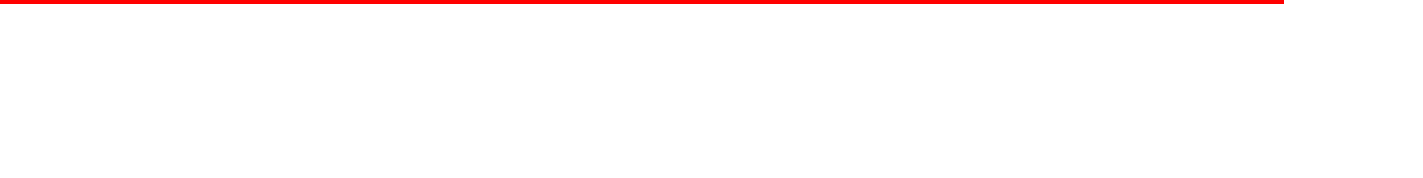
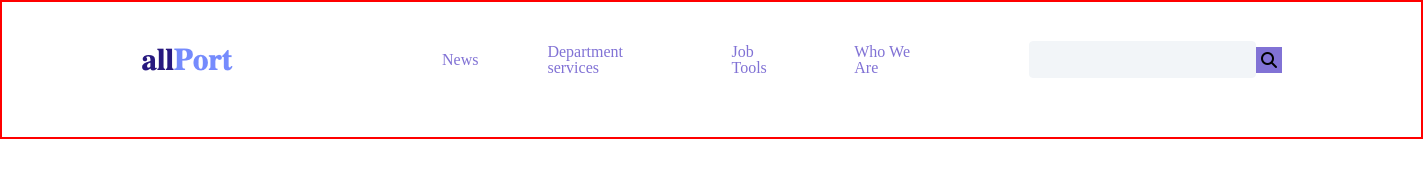
Before and after one commit to shakodalakishvili/davaleba6, a plain HTML site: page index.html in a window 1280 px wide. Shown: the whole page, 1423 px wide, since content can reach past the window. Drawn offline with Linux system fonts and the light colour scheme.

Commit message:
GAKETDA HEADER
GAKETDA HEADER , HEADERSHI GAKETDA NAV SISTEMA UL LI DA SHEMOVITANET ICON DA SEARCH BOX

```diff
--- a/css/style.css
+++ b/css/style.css
@@ -1,6 +1,58 @@
 .conteiner{
     max-width: 1366px;
     width: 100%;
+    height: 96px;
     margin: 0 auto;
+    background-color: #ffffff;
     border: 2px solid red;
+    padding-top: 39px;
+    padding-left: 139px;
 }
+
+header{
+    width: 100%;
+    margin: 0 auto;
+
+    display: flex;
+  align-items: center;
+    justify-content: space-around;
+
+}
+
+nav{display: flex;
+    margin-left: 139px;
+}
+
+
+
+ul{
+    display: flex;
+    color: #8172d5;
+    align-items: center;
+
+
+
+}
+
+
+li{
+    display: flex;
+    margin-left: 69px;
+    align-items: center;
+    justify-content: space-around;
+
+
+}
+.search_box{
+    align-items: center;
+    display: flex;
+    margin-left: 102px;
+    padding-right: 139px;
+}
+
+.fa-magnifying-glass{
+    justify-content: center;
+    background-color: #8172d5;
+    padding: 5px;
+
+}
--- a/index.html
+++ b/index.html
@@ -5,12 +5,27 @@
     <meta http-equiv="X-UA-Compatible" content="IE=edge">
     <meta name="viewport" content="width=device-width, initial-scale=1.0">
     <link rel="stylesheet" href="css/reset.css">
+    <script src="https://kit.fontawesome.com/916e90384d.js" crossorigin="anonymous"></script>
     <link rel="stylesheet" href="css/style.css ">
     <title>Document</title>
 </head>
 <body>
     <div class="conteiner">
-
+        <header>
+            <img src="allPort.png" alt="logo">
+            <nav>
+                <ul>
+                    <li>News</li>
+                    <li>Department services</li>
+                    <li>Job Tools</li>
+                    <li>Who We Are</li>
+                </ul>
+            </nav>
+            <div class="search_box">
+                <img src="Rectangle 1094.png" alt="photo">
+                <i class="fa-solid fa-magnifying-glass"></i>
+            </div>
+        </header>
     </div>
 </body>
 </html>
```
Also changed, not shown: Rectangle 1094.png (added), allPort.png (added).
